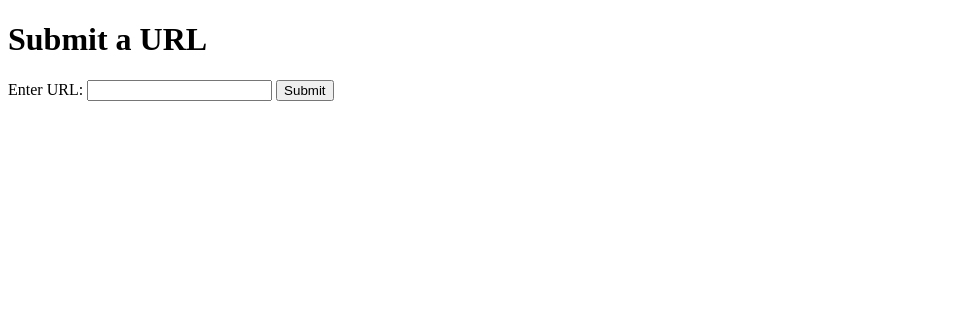
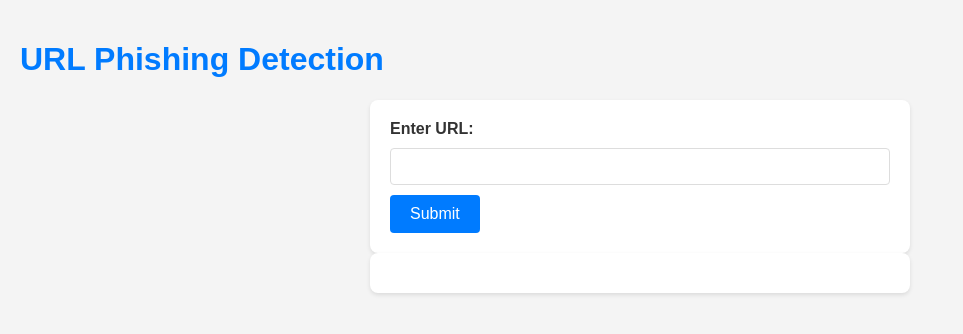
Before and after one commit to nithya333/phishShield, a Flask app: page / in a window 1280 px wide. Shown: the top 334 px of the page, without its empty margins (0-963 px from the left). Run offline with Flask 3, Linux system fonts and the light colour scheme.

Commit message:
Update home.html

```diff
--- a/server/templates/home.html
+++ b/server/templates/home.html
@@ -3,17 +3,82 @@
 <head>
     <meta charset="UTF-8">
     <meta name="viewport" content="width=device-width, initial-scale=1.0">
-    <title>Submit URL</title>
+    <title>URL Phishing Detection</title>
+    <style>
+        body {
+            font-family: Arial, sans-serif;
+            background-color: #f4f4f4;
+            margin: 0;
+            padding: 20px;
+            color: #333;
+        }
+
+        h1 {
+            color: #007BFF;
+        }
+
+        form {
+            background: #fff;
+            padding: 20px;
+            border-radius: 8px;
+            box-shadow: 0 2px 4px rgba(0, 0, 0, 0.1);
+            max-width: 500px;
+            margin: auto;
+        }
+
+        label {
+            display: block;
+            margin-bottom: 10px;
+            font-weight: bold;
+        }
+
+        input[type="text"] {
+            width: calc(100% - 22px);
+            padding: 10px;
+            margin-bottom: 10px;
+            border: 1px solid #ddd;
+            border-radius: 4px;
+        }
+
+        button {
+            background-color: #007BFF;
+            color: white;
+            border: none;
+            padding: 10px 20px;
+            border-radius: 4px;
+            cursor: pointer;
+            font-size: 16px;
+        }
+
+        button:hover {
+            background-color: #0056b3;
+        }
+
+        #result {
+            background: #fff;
+            padding: 20px;
+            border-radius: 8px;
+            box-shadow: 0 2px 4px rgba(0, 0, 0, 0.1);
+            max-width: 500px;
+            margin: auto;
+            text-align: center;
+            font-size: 18px;
+            color: #333;
+        }
+    </style>
 </head>
 <body>
-    <h1>Submit a URL</h1>
+    <h1>URL Phishing Detection</h1>
+
     <form id="urlForm">
         <label for="url">Enter URL:</label>
         <input type="text" id="url" name="url" required>
         <button type="submit">Submit</button>
     </form>
 
-    <p id="response"></p>
+    <div id="result">
+        <!-- Prediction result will be displayed here -->
+    </div>
 
     <script>
         document.getElementById('urlForm').addEventListener('submit', function(event) {
@@ -21,7 +86,7 @@
 
             const url = document.getElementById('url').value;
 
-            fetch('http://127.0.0.1:5000/url_detect', {
+            fetch('/url_detect', {
                 method: 'POST',
                 headers: {
                     'Content-Type': 'application/json',
@@ -30,7 +95,22 @@
             })
             .then(response => response.json())
             .then(data => {
-                document.getElementById('response').innerText = data.message;
+                console.log('URL submitted:', data.message);
+                document.getElementById('result').textContent = 'Processing, please wait...';
+
+                // Periodically check for the result
+                const checkResult = setInterval(() => {
+                    fetch(`/result?url=${encodeURIComponent(url)}`)
+                        .then(response => response.json())
+                        .then(result => {
+                            if (result.message) {
+                                console.log('Still processing...');
+                            } else {
+                                document.getElementById('result').textContent = `Prediction for ${result.url}: ${result.prediction}`;
+                                clearInterval(checkResult);  // Stop checking once the result is available
+                            }
+                        });
+                }, 2000);  // Check every 2 seconds
             })
             .catch((error) => {
                 console.error('Error:', error);
```
